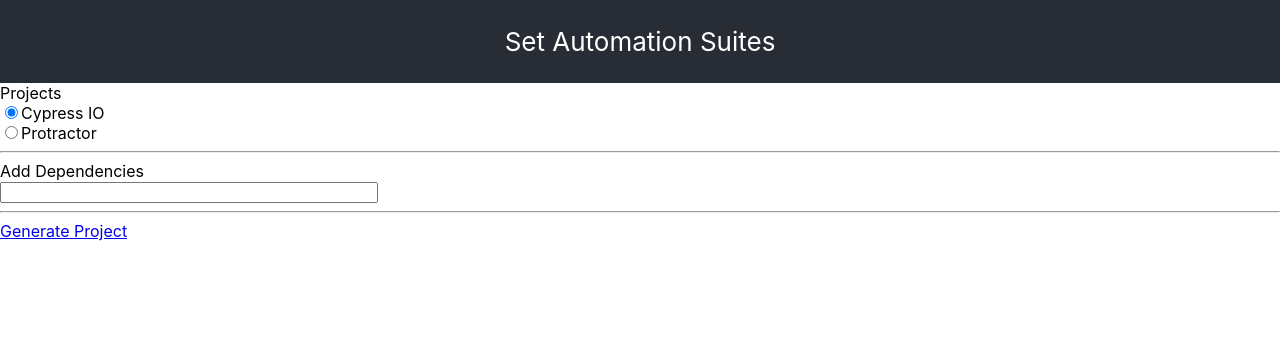
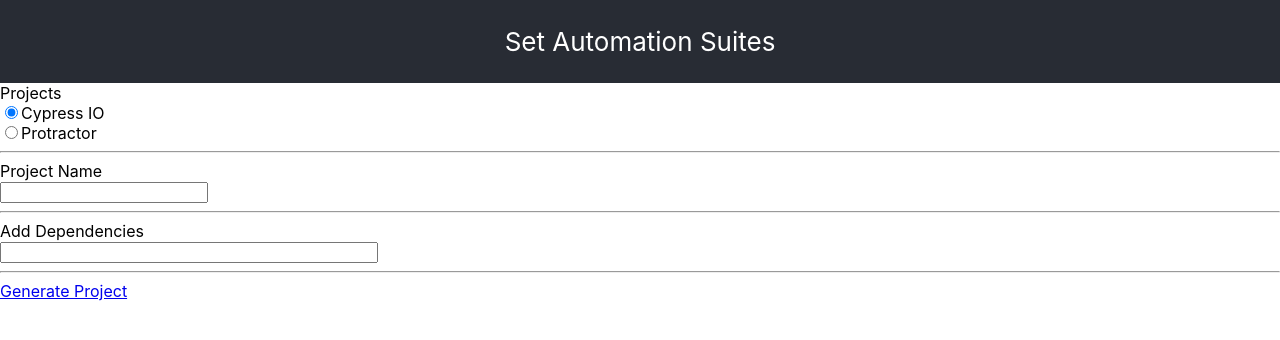
Before and after one commit to aryaghan-mutum/set-automation-suite, a React (Create React App) app: page / in a window 1280 px wide. Shown: the top 340 px of the page. Built offline with nearby package versions, Linux system fonts and the light colour scheme.

Commit message:
added project name

```diff
--- a/src/pages/automationPage.js
+++ b/src/pages/automationPage.js
@@ -28,6 +28,13 @@
 
                     <hr></hr>
 
+                    <label htmlFor="project_name">Project Name</label>
+                    <form>
+                        <input type="text" name="project_name_text_box" style={{ width: "200px" }}/>
+                    </form>
+
+                    <hr></hr>
+
                     <label htmlFor="add_dependencies">Add Dependencies</label>
                     <form>
                         <input type="text" name="dependency_text_box" style={{ width: "370px" }} />
```
